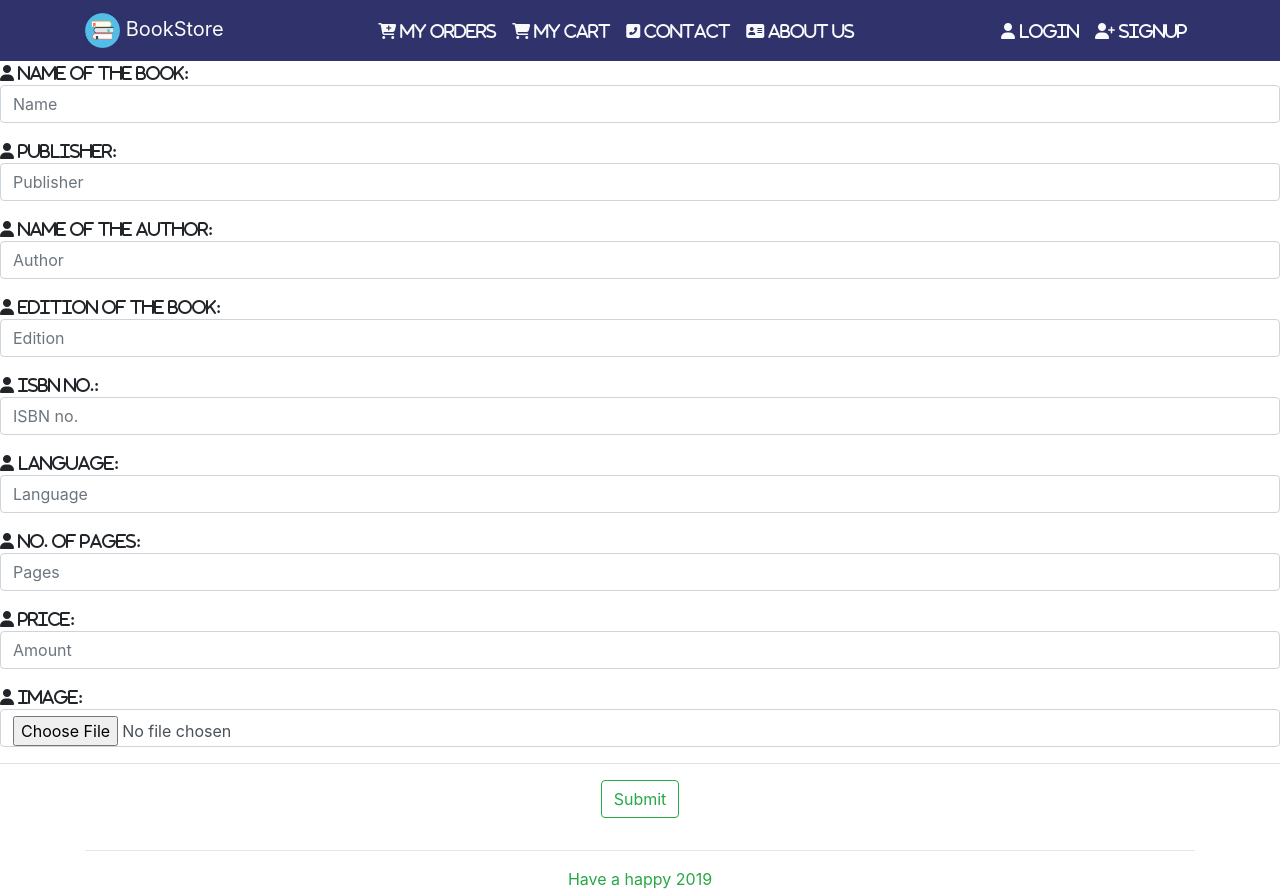
After one commit to DextroLaev/Book_Store-Django, a Django app: page /addproducts/ in a window 1280 px wide. The commit adds this page. Run offline with Django 3.2, Linux system fonts and the light colour scheme; some libraries are stand-ins or nearby versions.

Commit message:
second commit

```diff
--- a/books/models.py
+++ b/books/models.py
@@ -3,17 +3,16 @@ from django.contrib.auth.models import User
 
 # Create your models here.
 class Books(models.Model):
-    title = models.TextField()
+    Name = models.TextField()
     publisher = models.CharField(max_length=50)
-    language = models.CharField(max_length=50)
+    book_language = models.CharField(max_length=50)
     edition = models.CharField(max_length=20)
     ISBN = models.IntegerField()
     pages = models.CharField(max_length=50)
     author = models.CharField(max_length=50)
     image = models.ImageField(upload_to='images/')
     price = models.IntegerField(default=1)
-    monthly_payment = models.IntegerField(default=0)
     #hunter = models.CharField(User,on_delete=models.CASCADE)
 
     def __str__(self):
-        return self.title
+        return self.Name
--- /dev/null
+++ b/books/templates/books/create.html
@@ -0,0 +1,45 @@
+{% extends 'base.html' %}
+
+{% block content %}
+
+<form method='POST' action="{% url 'addproducts' %}">{% csrf_token %}
+        <div class="form-group"><i class='fa fa-user'> Name of the Book: </i>
+          <input type="text" class="form-control" placeholder="Name" name='Name'>
+        </div>
+        <div class="form-group">
+          <i class='fa fa-user'> Publisher: </i>
+          <input type="text" class="form-control" placeholder="Publisher" name='publisher'>
+        </div>
+        <div class='form-group'>
+          <i class='fa fa-user'> Name of the author: </i>
+          <input type="text" class='form-control' placeholder="Author" name='author'>
+        </div>
+        <div class='form-group'>
+          <i class='fa fa-user'> Edition of the book: </i>
+          <input type="text" class='form-control' placeholder="Edition" name='edition'>
+        </div>
+        <div class='form-group'>
+            <i class='fa fa-user'> ISBN no.: </i>
+            <input type="text" class='form-control' placeholder="ISBN no." name='ISBN'>
+        </div>
+        <div class='form-group'>
+            <i class='fa fa-user'> Language: </i>
+            <input type="text" class='form-control' placeholder="Language" name='Language'>
+        </div>
+        <div class='form-group'>
+            <i class='fa fa-user'> No. of pages: </i>
+            <input type="text" class='form-control' placeholder="Pages" name='pages'>
+        </div>
+        <div class='form-group'>
+            <i class='fa fa-user'> Price: </i>
+            <input type="text" class='form-control' placeholder="Amount" name='price'>
+        </div>
+        <div class='form-group'>
+            <i class='fa fa-user'> Image: </i>
+            <input type="file" class='form-control' placeholder="Upload the image" name='Image'>
+        </div>
+      <div class='modal-footer justify-content-center'>
+      <button type="submit" class=" btn btn-outline-success">Submit</button></div>
+      </form>
+
+{% endblock %}
--- a/books/templates/books/home.html
+++ b/books/templates/books/home.html
@@ -11,9 +11,6 @@
 {% for message in messages %}
 {{message}}
 {% endfor %}
-{% if money >= 700 %}
-  <h1>Sell</h1>
-{% endif %}
 </p>
 </div>
 
--- a/books/urls.py
+++ b/books/urls.py
@@ -7,5 +7,6 @@ urlpatterns = [
     path('cart/',views.cart,name='cart'),
     path('about/',views.about,name='about'),
     path('service/',views.service,name='service'),
+    path('addproducts/',views.addproducts,name='addproducts')
 
 ]
--- a/books/views.py
+++ b/books/views.py
@@ -1,5 +1,6 @@
 from django.shortcuts import render,redirect
 from . models import Books
+from django.contrib import messages
 from accounts.models import Eligibility
 
 # Create your views here.
@@ -8,10 +9,8 @@ from accounts.models import Eligibility
 
 # Create your views here.
 def home(request):
-    money = Eligibility.objects.all()
-    money = money[1].monthly_payment
-    # items = Books.objects.all()
-    return render(request,'books/home.html',{'money':money})
+
+    return render(request,'books/home.html')
 
 def orders(request):
     return render(request,'books/orders.html')
@@ -24,3 +23,26 @@ def about(request):
 
 def service(request):
     return render(request,'books/service.html')
+
+def addproducts(request):
+    products = Books()
+    if request.method == 'POST':
+        print(request.POST['language'])
+        print('Successfull')
+        if request.POST['Name']!=None and request.POST['publisher']!=None and request.POST['language']!=None and request.POST['edition']!=None and request.POST['ISBN']!=None and request.POST['Language']!=None and request.POST['pages']!=None and request.POST['price']!=None and request.POST['Image']!=None:
+            products.name = request.POST['Name']
+            products.publisher = request.POST['publisher']
+            products.book_language = request.POST['language']
+            products.edition = request.POST['edition']
+            products.ISBN = request.POST['ISBN']
+            products.pages = request.POST['pages']
+            products.author = request.POST['author']
+            products.price = request.POST['price']
+            products.image = request.FILES['Image']
+            products.save()
+            return redirect('home')
+        else:
+            messages.error(request,'Please fill all the details')
+            return render(request,'books/home.html')
+    else:
+        return render(request,'books/create.html')
--- a/templates/base.html
+++ b/templates/base.html
@@ -53,13 +53,13 @@
             <ul class="navbar-nav">
 
               {% if user.is_authenticated %}
-                  {% if money >= 700 %}
+
                     <li class="nav-item">
-                      <a href="#" class='text-light nav-link'>
-                      <i class="fas fa-plus">hello</i>
+                      <a href="{% url 'addproducts' %}" class='text-light nav-link'>
+                      <i class="fas fa-plus"></i>
                       </a>
                     </li>
-                  {% endif %}
+
                 <li class="nav-item">
                   <a href="{% url 'logout' %}" class='text-light nav-link'>
                     <i class="fas fa-user-slash fa-md"> Logout</i>
@@ -176,6 +176,59 @@
         </div>
       </div>
 
+      <!-- Product adding modal
+
+      <div class="modal fade" id="add" tabindex="-1" role="dialog" aria-hidden="true">
+        <div class="modal-dialog modal-dialog-centered" role="document">
+          <div class="modal-content">
+            <div class="modal-header" style='background-color:#1287A5;'>
+              <h5 class="modal-title text-center text-light" id="add">Add Book</h5>
+            </div>
+            <div class="modal-body">
+              <form method='POST' action="{% url 'addproducts' %}">{% csrf_token %}
+                <div class="form-group"><i class='fa fa-user'> Name of the Book: </i>
+                  <input type="text" class="form-control" placeholder="Name" name='Name'>
+                </div>
+                <div class="form-group">
+                  <i class='fa fa-user'> Publisher: </i>
+                  <input type="text" class="form-control" placeholder="Publisher" name='publisher'>
+                </div>
+                <div class='form-group'>
+                  <i class='fa fa-user'> Name of the author: </i>
+                  <input type="text" class='form-control' placeholder="Author" name='author'>
+                </div>
+                <div class='form-group'>
+                  <i class='fa fa-user'> Edition of the book: </i>
+                  <input type="text" class='form-control' placeholder="Edition" name='edition'>
+                </div>
+                <div class='form-group'>
+                    <i class='fa fa-user'> ISBN no.: </i>
+                    <input type="text" class='form-control' placeholder="ISBN no." name='ISBN'>
+                </div>
+                <div class='form-group'>
+                    <i class='fa fa-user'> Language: </i>
+                    <input type="text" class='form-control' placeholder="Language" name='Language'>
+                </div>
+                <div class='form-group'>
+                    <i class='fa fa-user'> No. of pages: </i>
+                    <input type="text" class='form-control' placeholder="Pages" name='pages'>
+                </div>
+                <div class='form-group'>
+                    <i class='fa fa-user'> Price: </i>
+                    <input type="text" class='form-control' placeholder="Amount" name='price'>
+                </div>
+                <div class='form-group'>
+                    <i class='fa fa-user'> Image: </i>
+                    <input type="file" class='form-control' placeholder="Upload the image" name='Image'>
+                </div>
+              <div class='modal-footer justify-content-center'>
+              <button type="submit" class=" btn btn-outline-success">Submit</button></div>
+              </form>
+            </div>
+          </div>
+        </div>
+      </div> -->
+
       {% block content %}
 
       {% endblock content %}
```
Also changed, not shown: books/migrations/0007_auto_20190913_0916.py (added), books/migrations/0008_auto_20190913_1001.py (added), db.sqlite3.
